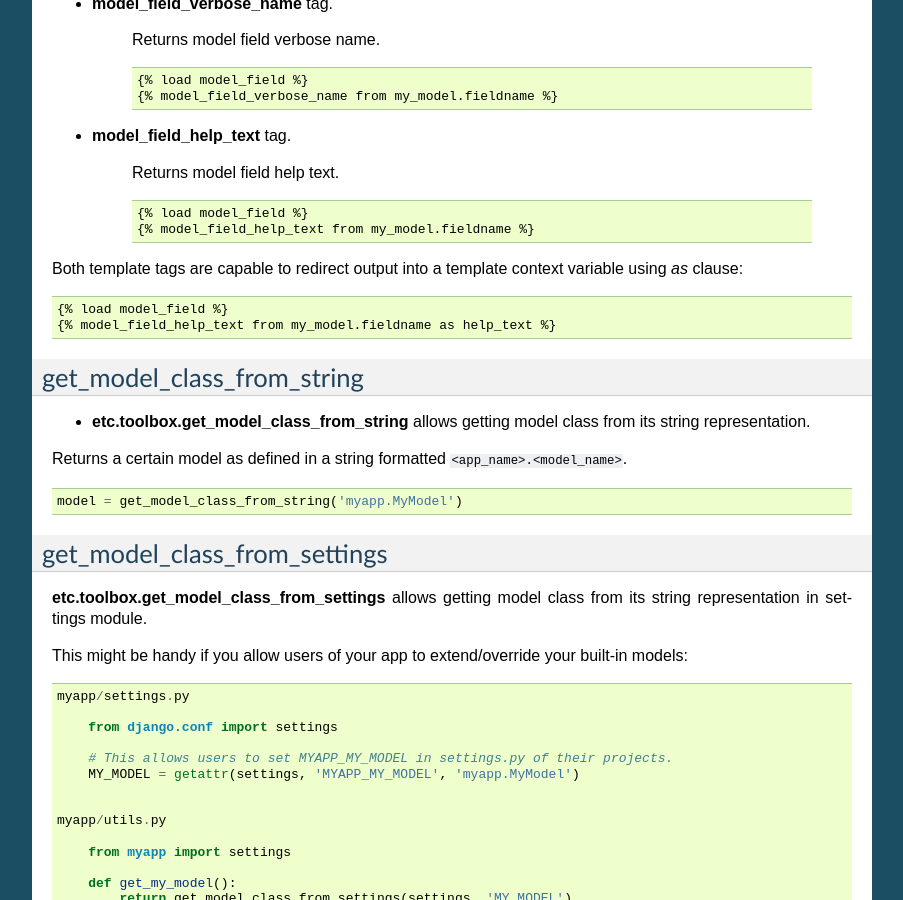
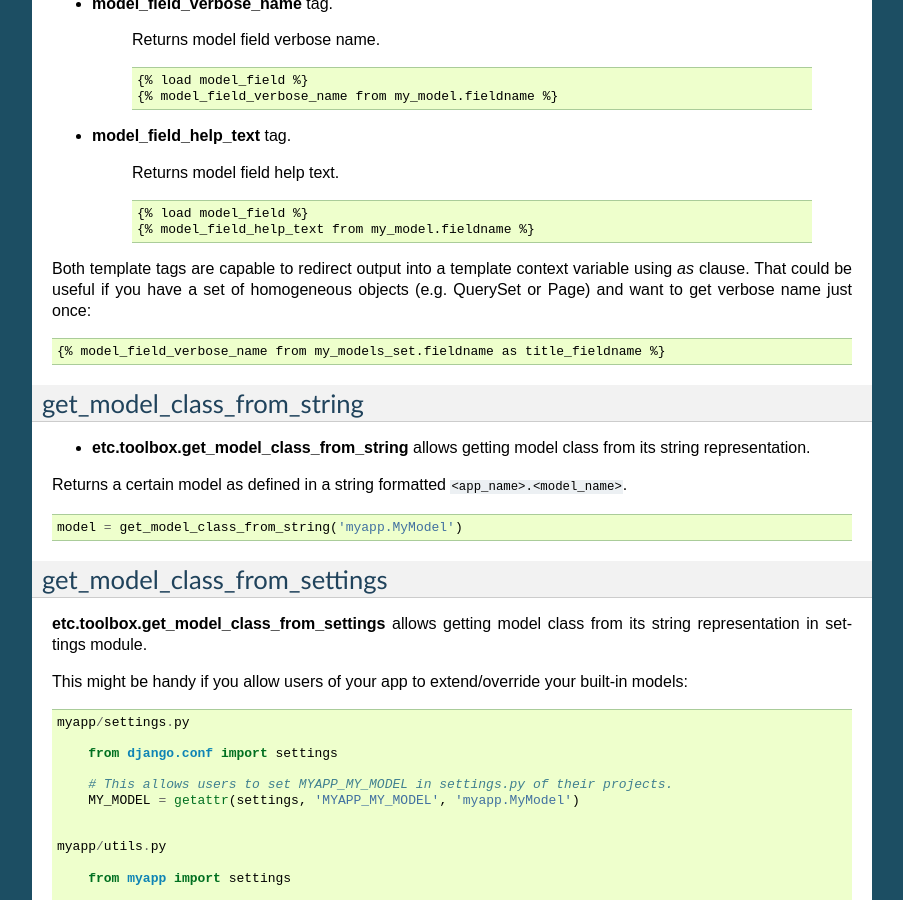
Before and after one commit to idlesign/django-etc, a Sphinx documentation site: the page built from docs/source/models.rst, in a window 1280 px wide and 900 px high, scrolled down 1094 px. Shown: the whole window, without its empty margins (198-1101 px from the left). Built offline with Sphinx 7.4.7, drawn with Linux system fonts in a browser that asks for light colours; pages that are not in the unit, such as notebooks, are missing from menus.

Commit message:
`model_field_verbose_name` and `model_field_help_text` now work with sets of homogeneous objects (e.g. QuerySet or Page)

```diff
--- a/docs/source/models.rst
+++ b/docs/source/models.rst
@@ -90,12 +90,12 @@ to be able to customize field attributes (e.g. texts) of a base-parent model.
         {% model_field_help_text from my_model.fieldname %}
 
 
-Both template tags are capable to redirect output into a template context variable using *as* clause:
+Both template tags are capable to redirect output into a template context variable using *as* clause. That could
+be useful if you have a set of homogeneous objects (e.g. QuerySet or Page) and want to get verbose name just once:
 
 .. code-block:: html
 
-    {% load model_field %}
-    {% model_field_help_text from my_model.fieldname as help_text %}
+    {% model_field_verbose_name from my_models_set.fieldname as title_fieldname %}
 
 
 get_model_class_from_string
```
Also changed, not shown: 1 other file.
